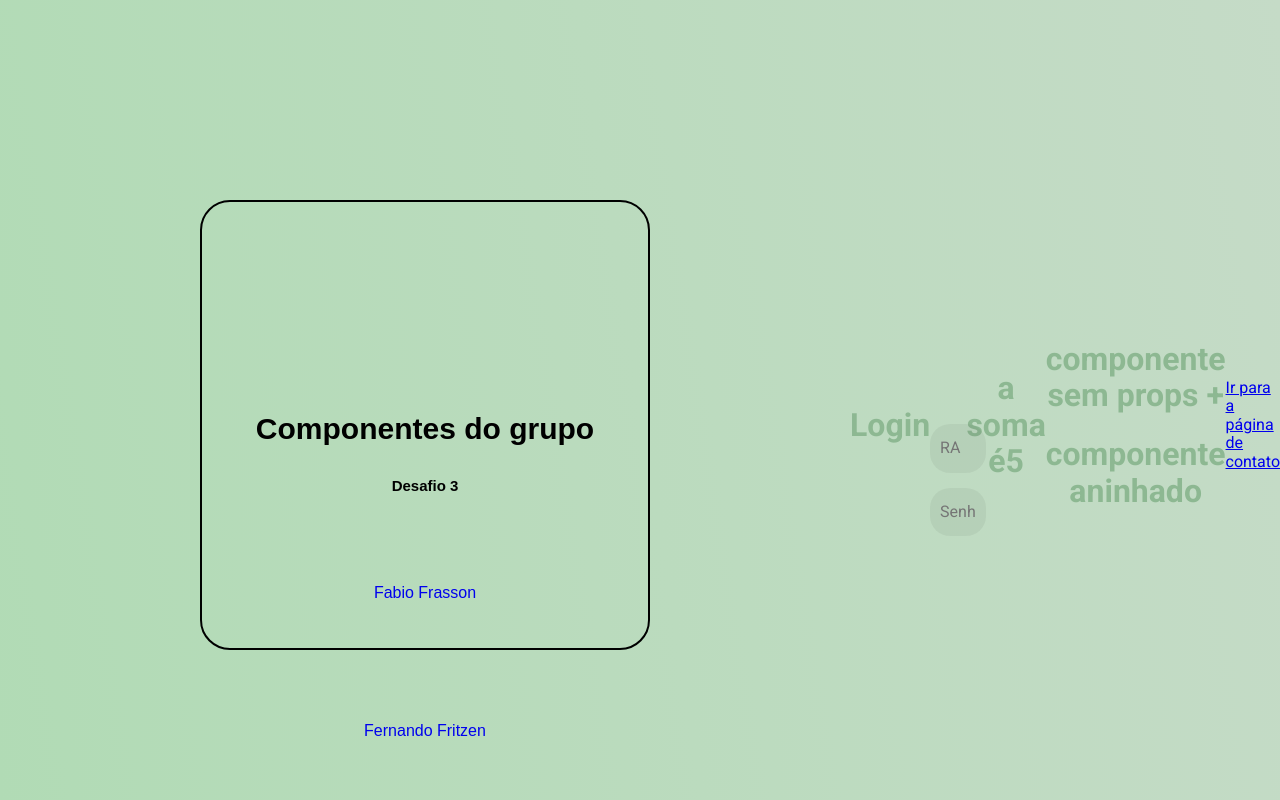
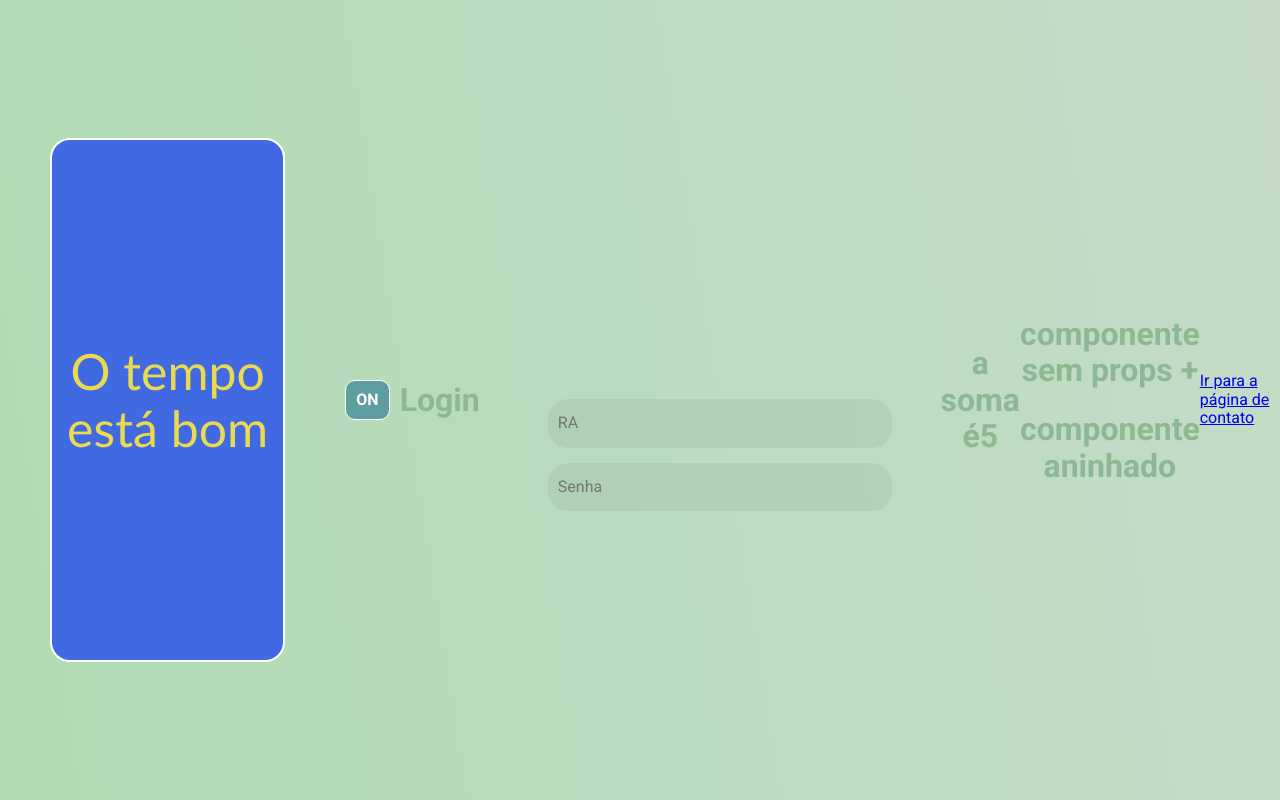
Before and after one commit to SundaeRaul/desafio3, a React (Create React App) app: page / in a window 1280 px wide. Shown: the top 800 px of the page. Built offline with nearby package versions, Linux system fonts and the light colour scheme.

Commit message:
Inclusão entrega 05/11

```diff
--- a/package.json
+++ b/package.json
@@ -3,6 +3,7 @@
   "version": "0.1.0",
   "private": true,
   "dependencies": {
+    "@material-ui/core": "^4.11.0",
     "@testing-library/jest-dom": "^4.2.4",
     "@testing-library/react": "^9.3.2",
     "@testing-library/user-event": "^7.1.2",
--- /dev/null
+++ b/src/components/Botao.css
@@ -0,0 +1,11 @@
+.botao {
+    padding: 10px;
+    margin: 10px;
+    background-color: cadetblue;
+    color: white;
+    font-weight: bold;
+    border-radius: 10px;
+    cursor: pointer;
+    border: 1px solid white;
+    outline: 0;
+}
--- /dev/null
+++ b/src/components/Botao.jsx
@@ -0,0 +1,28 @@
+import { BottomNavigation } from '@material-ui/core';
+import React from 'react'
+import './Botao.css'
+
+class Botao extends React.Component {
+    constructor(props) {
+        super(props);
+        this.state = { isBotaoOn: true };
+
+        this.handleClick = this.handleClick.bind(this);
+    }
+
+    handleClick() {
+        this.setState(state => ({
+            isBotaoOn: !state.isBotaoOn
+        }));
+    }
+
+    render() {
+        return (
+            <button className="botao" onClick={this.handleClick}>
+                {this.state.isBotaoOn ? 'ON' : 'OFF'}
+            </button>
+        );
+    }
+}
+
+export default Botao;
--- a/src/components/Fabio.css
+++ b/src/components/Fabio.css
@@ -1,60 +1,24 @@
-.container {
-    margin: 200px;
-    padding: 200px;
-    width: 450px;
-    height: 450px;
-    border: 2px solid black;
-    border-radius: 30px;
+.bomTempo, .mauTempo {
+    width: 500px;
+    height: 500px;
+    border: 2px solid white;
+    margin: 50px;
     display: flex;
     flex-direction: column;
-    justify-content: space-evenly;
-    box-sizing: border-box;
     text-align: center;
-    font-family: Arial, Helvetica, sans-serif;
+    justify-content: center;
+    padding: 10px;
+    font-family: 'Gill Sans', 'Gill Sans MT', Calibri, 'Trebuchet MS', sans-serif;
+    font-size: 50px;
+    border-radius: 20px;
 }
 
-.list {
-    margin: 0;
-    padding: 10px;
-    display: flex;
-    flex-direction: column;
-    justify-content: space-between;
-    list-style: none;
-    align-items: center;
+.bomTempo {
+    background-color:rgb(65,105,225);
+    color: #EADA4F;
 }
 
-.list li {
-    padding: 10px;
+.mauTempo {
+    background-color: rgb(211,211,211);
+    color: #4682B4;
 }
-
-.list-item a {
-    padding: 10px;
-    text-decoration: none;
-    white-space: nowrap;
-}
-
-.list-item a:hover {
-    color: white;
-    font-weight: bold;
-    background-color: rgba(240, 128, 128, 0.541);
-    border-radius: 20px;
-    animation-duration: 0.2s;
-}
-
-.titulo {
-    margin: 0;
-    padding: 10px;
-    display: flex;
-    justify-content: center;
-    font-size: 30px;
-    white-space: nowrap;
-}
-
-.subtitulo {
-    margin: 0;
-    padding: 20px;
-    display: flex;
-    justify-content: center;
-    font-size: 15px;
-    white-space: nowrap;
-}
--- a/src/components/Fabio.jsx
+++ b/src/components/Fabio.jsx
@@ -1,14 +1,21 @@
 import React from 'react'
 import '../components/Fabio.css'
 
-export default () =>
-    <div className="container">
-        <h3 className="titulo">Componentes do grupo</h3>
-        <h2 className="subtitulo">Desafio 3</h2>
-        <ul className="list">
-            <li className="list-item"><a target="_blank" href="https://github.com/fabiofrasson">Fabio Frasson</a></li>
-            <li className="list-item"><a target="_blank" href="https://github.com/Fernando-Fritzen">Fernando Fritzen</a></li>
-            <li className="list-item"><a target="_blank" href="https://github.com/ghellereluisa">Luisa Ghellere</a></li>
-            <li className="list-item"><a target="_blank" href="https://github.com/SundaeRaul">Raul Rios</a></li>
-        </ul>
-    </div>
+class Fabio extends React.Component{
+        constructor(){
+            super()
+            this.state = {
+                tempoBom: true
+            }
+        }
+
+        render(){
+            return(
+                this.state.tempoBom ?
+                <div className="bomTempo"><p>O tempo está bom</p></div> :
+                <div className="mauTempo"><p>O tempo está mau</p></div>
+            )
+        }
+}
+
+export default Fabio;
--- a/src/pages/App.js
+++ b/src/pages/App.js
@@ -1,6 +1,7 @@
 import React from 'react';
 import '../App.css';
 import Fabio from '../components/Fabio'
+import Botao from '../components/Botao.jsx'
 import Raul from '../components/Raul'
 import SobreSemProps from '../components/Sobre-components/Sobre'
 import Sobre from '../components/Sobre-components/Comprops'
@@ -12,6 +13,8 @@ export default () =>
   <div className="App">
       <Fabio>
       </Fabio>
+
+      <Botao />
 
       <Raul/>
 
```
Also changed, not shown: 1 other file (tests, documents, lock files or other folders).
